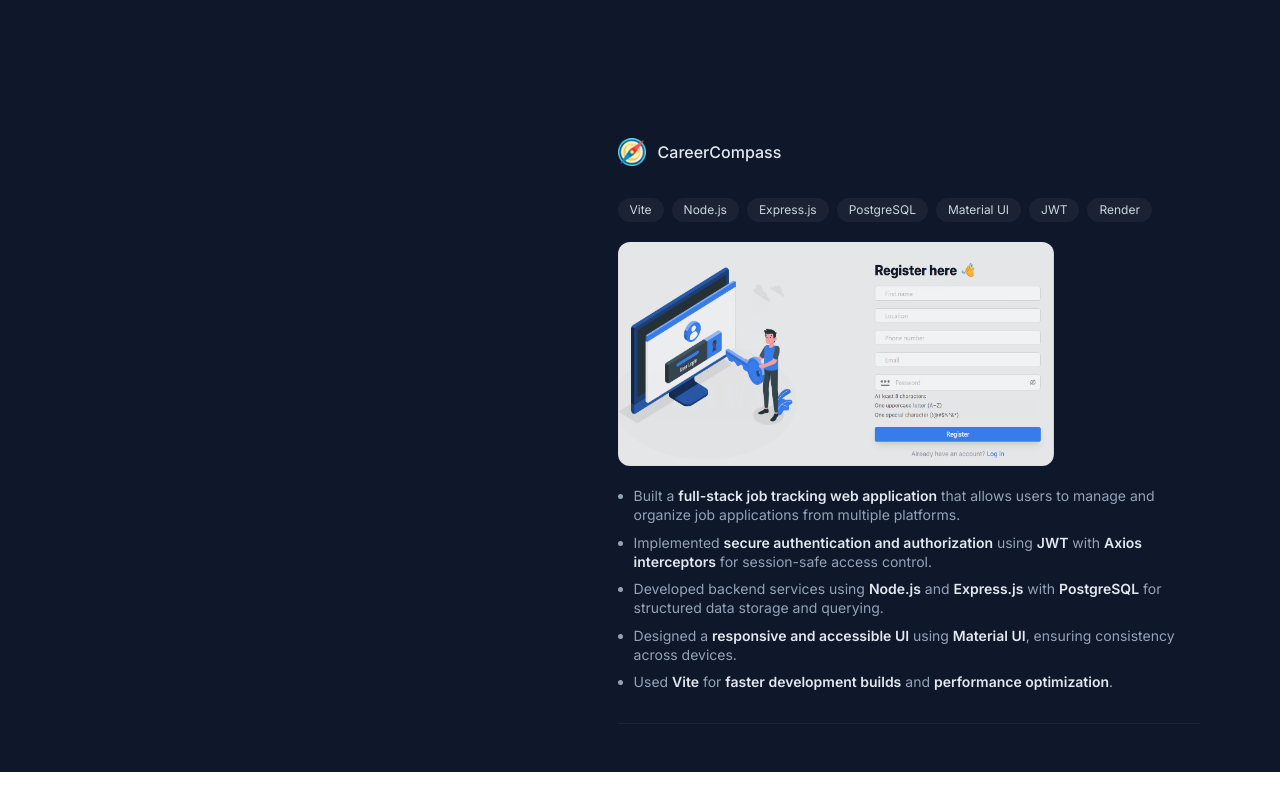
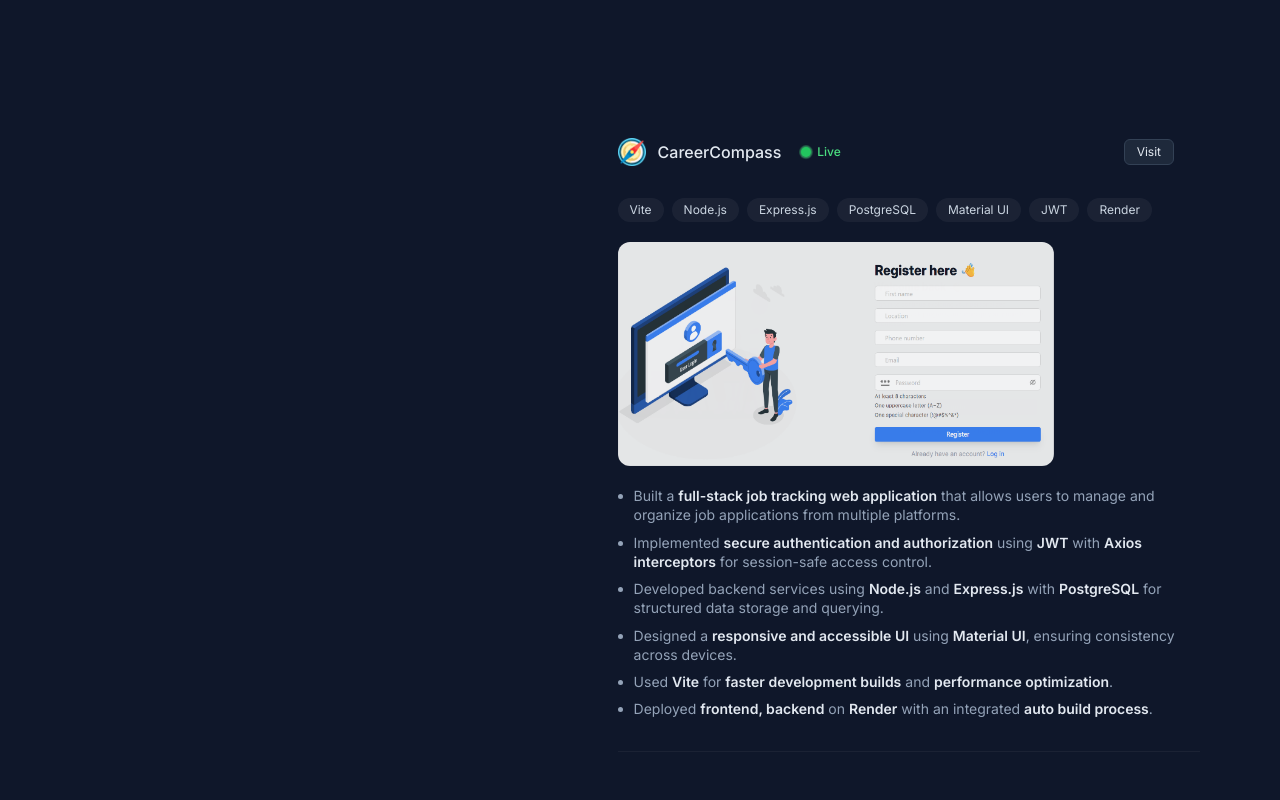
Before and after one commit to Ayaanshaikh20/Portfolio2025, a React (Vite) app in the folder frontend/: page / in a window 1280 px wide. Shown: the part 2225-3025 px from the top of the page. Before the commit the page ends 2997 px from the top, so only its background shows below. Built offline with nearby package versions, Linux system fonts and the light colour scheme; no server answers; some icons are missing.

Commit message:
undo changes

```diff
--- a/frontend/src/layout.jsx
+++ b/frontend/src/layout.jsx
@@ -432,23 +432,23 @@
                         <div className="flex items-center gap-3">
                           <img src={LogoCC} alt="CareerCompass" className="h-7 w-auto" />
                           <h3 className="text-slate-200 font-medium text-base">CareerCompass</h3>
-                          {/* <div className="flex items-center gap-1.5 ml-2">
+                          <div className="flex items-center gap-1.5 ml-2">
                             <span className="relative flex h-2.5 w-2.5">
                               <span className="animate-ping absolute inline-flex h-full w-full rounded-full bg-green-400 opacity-75"></span>
                               <span className="relative inline-flex rounded-full h-2.5 w-2.5 bg-green-500"></span>
                             </span>
                             <span className="text-green-400 text-xs font-medium">Live</span>
-                          </div> */}
+                          </div>
                         </div>
                         <div className="flex items-center gap-3">
-                          {/* <a
+                          <a
                             href="https://careercompass.cyrusesolutions.xyz/"
                             target="_blank"
                             rel="noopener noreferrer"
                             className=" rounded-md bg-slate-800 px-3 py-1 text-xs text-slate-200 border border-slate-700 hover:bg-slate-700 hover:border-slate-600 transition-colors"
                           >
                             Visit
-                          </a> */}
+                          </a>
                           <Link
                             to="https://github.com/Ayaanshaikh20/CareerCompass/"
                             target="_blank"
@@ -510,10 +510,10 @@
                       <span className="text-slate-200 font-semibold">performance optimization</span>.
                     </li>
 
-                    {/* <li>
-                      Deployed <span className="text-slate-200 font-semibold">frontend, backend, and database</span> on <span className="text-slate-200 font-semibold">AWS EC2 Instance</span>{" "}
+                    <li>
+                      Deployed <span className="text-slate-200 font-semibold">frontend, backend</span> on <span className="text-slate-200 font-semibold">Render</span>{" "}
                       with an integrated <span className="text-slate-200 font-semibold">auto build process</span>.
-                    </li> */}
+                    </li>
                   </ul>
                   {/* Divider */}
                   <div className="mt-8 h-px w-full bg-white/5" />
```
